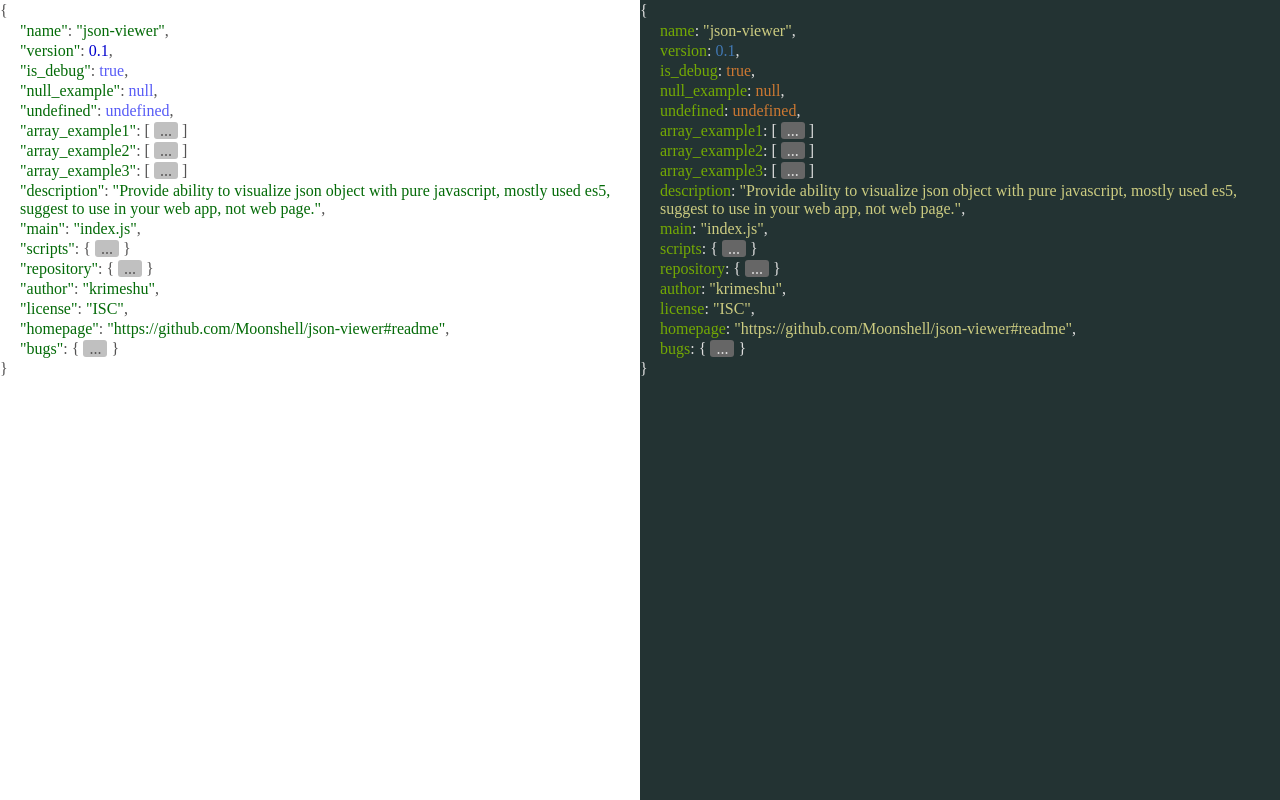
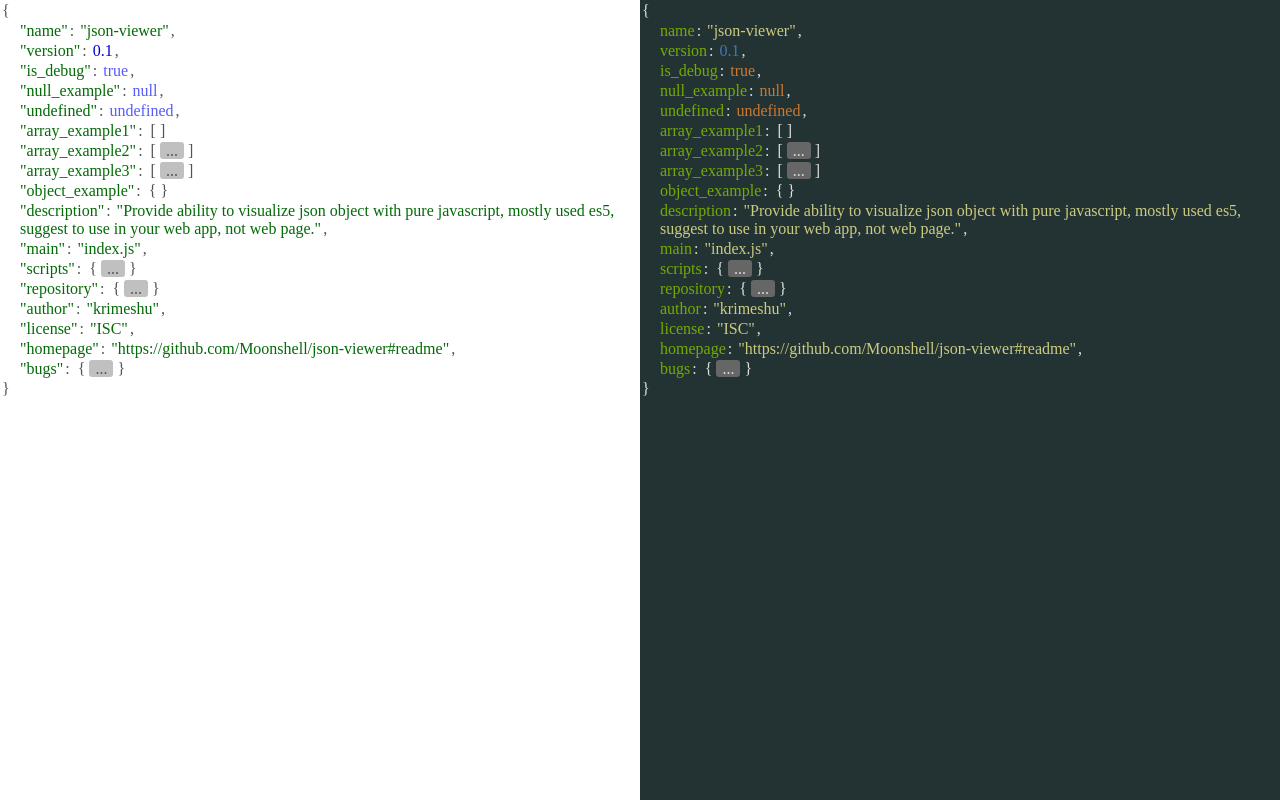
Before and after one commit to krimeshu/json-viewer, a website: page test.html in a window 1280 px wide. Drawn offline with Linux system fonts and the light colour scheme.

Commit message:
优化空对象和空数组等情况的显示效果

```diff
--- a/json-viewer.css
+++ b/json-viewer.css
@@ -7,8 +7,35 @@
 .json-viewer-ellipsis {
     background: #C0C0C0;
     padding: 0 6px;
-    margin: 0 4px;
+    margin: 0 2px;
     border-radius: 3px;
+}
+
+.json-viewer-array-members.collapsed,
+.json-viewer-after-array-members.collapsed,
+.json-viewer-object-members.collapsed,
+.json-viewer-after-object-members.collapsed {
+    display: none;
+}
+
+.json-viewer-bracket, .json-viewer-colon, .json-viewer-comma {
+    margin: 0 2px;
+}
+
+.json-viewer-row .json-viewer-collapse-tag {
+    display: none;
+}
+
+.json-viewer-row.collapsed .json-viewer-collapse-tag {
+    display: inline;
+}
+
+.json-viewer-row.empty .json-viewer-collapse-tag.json-viewer-ellipsis {
+    display: none;
+}
+
+.json-viewer-row.empty .json-viewer-collapse-tag.json-viewer-bracket {
+    display: inline;
 }
 
 .json-viewer-bracket,
@@ -33,21 +60,6 @@
 
 .json-viewer-boolean, .json-viewer-null, .json-viewer-undefined {
     color: #585CF6;
-}
-
-.json-viewer-array-members.collapsed,
-.json-viewer-after-array-members.collapsed,
-.json-viewer-object-members.collapsed,
-.json-viewer-after-object-members.collapsed {
-    display: none;
-}
-
-.json-viewer-row .json-viewer-collapse-tag {
-    display: none;
-}
-
-.json-viewer-row.collapsed .json-viewer-collapse-tag {
-    display: inline;
 }
 
 /****************************************/
--- a/json-viewer.js
+++ b/json-viewer.js
@@ -85,10 +85,11 @@ JSONViewer.prototype = {
         this.eventListener = function (e) {
             var target = e.target,
                 row = target && self._refluxToFind(target, '.json-viewer-row'),
+                isEmpty = row && self._isThis(row, '.empty'),
                 isCollapsed = row && self._isThis(row, '.collapsed'),
                 members = row && self._findNextSibling(row),
                 afterMembers = members && self._findNextSibling(members);
-            if (members && afterMembers &&
+            if (!isEmpty && members && afterMembers &&
                 self._isThis(members, '.json-viewer-array-members,.json-viewer-object-members') &&
                 self._isThis(afterMembers, '.json-viewer-after-array-members,.json-viewer-after-object-members')) {
                 if (isCollapsed) {
@@ -104,17 +105,16 @@ JSONViewer.prototype = {
         };
         this.eventHandler.addEventListener('click', this.eventListener);
     },
-    toJSON: function (target, _depth, _unfinished, _isLast) {
+    toJSON: function (target, _depth, _unfinished, _isLast, _keyName) {
         var buffer = [],
             type = Object.prototype.toString.call(target),
             unfinished = _unfinished || [],
             depth = _depth | 0,
             indentSize = this.indentSize | 0,
             expand = this.expand | 0,
-            quoteKeys = !!this.quoteKeys,
             rowClass = this.rowClass || 'json-viewer-row',
             collapseClass = (expand > 0 && depth >= expand ? ' collapsed' : ''),
-            subCollapseClass = (expand > 0 && depth + 1 >= expand ? ' collapsed' : ''),
+            isEmpty,
             child,
             baseType,
             objectType,
@@ -128,18 +128,7 @@ JSONViewer.prototype = {
                 // 函数不编码
                 break;
             case '[object String]':
-                if (depth === 0) {
-                    buffer.push('<div class="' + rowClass + '">');
-                }
-                buffer.push('<div class="json-viewer-string">');
-                buffer.push('"');
-                buffer.push(target.replace(/"/g, '\\"'));
-                buffer.push('"');
-                buffer.push('</div>');
-                if (_isLast) {
-                    buffer.push('<div class="json-viewer-comma">, </div>');
-                }
-                buffer.push('</div>');  // <div class="json-viewer-row">
+                baseType = 'string';
                 break;
             case '[object Number]':
                 baseType = 'number';
@@ -154,16 +143,15 @@ JSONViewer.prototype = {
                 baseType = 'undefined';
                 break;
             case '[object Array]':
-                if (depth === 0) {
-                    buffer.push('<div class="' + rowClass + collapseClass + '">');
-                }
+                isEmpty = target.length ? '' : ' empty';
+                buffer.push('<div class="' + rowClass + collapseClass + isEmpty + '">');
+                _keyName && this._tryPrependKey(buffer, _keyName);
                 buffer.push('<div class="json-viewer-bracket">[</div>');
                 buffer.push('<div class="json-viewer-collapse-tag json-viewer-ellipsis">...</div>');
                 buffer.push('<div class="json-viewer-collapse-tag json-viewer-bracket">]</div>');
-                buffer.push('</div>');  // <div class="json-viewer-row">
+                buffer.push('</div>');      // <div class="json-viewer-row">
                 buffer.push('<div class="json-viewer-array-members' + collapseClass + '" style="padding-left:' + indentSize + 'px;">');
                 for (i = 0, l = target.length - 1; i <= l; i++) {
-                    buffer.push('<div class="' + rowClass + collapseClass + '">');
                     child = this.toJSON(target[i], depth + 1, unfinished, i < l);
                     buffer.push(child);
                 }
@@ -187,14 +175,6 @@ JSONViewer.prototype = {
                 break;
         }
         if (objectType) {
-            if (depth === 0) {
-                buffer.push('<div class="' + rowClass + collapseClass + '">');
-            }
-            buffer.push('<div class="json-viewer-bracket">{</div>');
-            buffer.push('<div class="json-viewer-collapse-tag json-viewer-ellipsis">...</div>');
-            buffer.push('<div class="json-viewer-collapse-tag json-viewer-bracket">}</div>');
-            buffer.push('</div>');  // <div class="json-viewer-row">
-            buffer.push('<div class="json-viewer-object-members' + collapseClass + '" style="padding-left:' + indentSize + 'px;">');
             var keys = [];
             for (var k in target) {
                 if (target.hasOwnProperty(k)) {
@@ -206,15 +186,17 @@ JSONViewer.prototype = {
                 && !Object.getOwnPropertyDescriptor(target, 'message').enumerable) {
                 keys.splice(0, 0, 'message');
             }
+            isEmpty = keys.length ? '' : ' empty';
+            buffer.push('<div class="' + rowClass + collapseClass + isEmpty + '">');
+            _keyName && this._tryPrependKey(buffer, _keyName);
+            buffer.push('<div class="json-viewer-bracket">{</div>');
+            buffer.push('<div class="json-viewer-collapse-tag json-viewer-ellipsis">...</div>');
+            buffer.push('<div class="json-viewer-collapse-tag json-viewer-bracket">}</div>');
+            buffer.push('</div>');  // <div class="json-viewer-row">
+            buffer.push('<div class="json-viewer-object-members' + collapseClass + '" style="padding-left:' + indentSize + 'px;">');
             for (i = 0, l = keys.length - 1; i <= l; i++) {
                 k = keys[i];
-                buffer.push('<div class="' + rowClass + subCollapseClass + '">');
-                buffer.push('<div class="json-viewer-key">');
-                quoteKeys && buffer.push('"');
-                buffer.push(quoteKeys ? k.replace(/"/g, '\\"') : k);
-                quoteKeys && buffer.push('"');
-                buffer.push('</div><div class="json-viewer-comma">: </div>');
-                child = this.toJSON(target[k], depth + 1, unfinished, i < l);
+                child = this.toJSON(target[k], depth + 1, unfinished, i < l, k);
                 buffer.push(child);
             }
             buffer.push('</div>');      // <div class="json-viewer-object-members">
@@ -226,11 +208,16 @@ JSONViewer.prototype = {
             buffer.push('</div>');      // <div class="json-viewer-row">
         }
         if (baseType) {
-            if (depth === 0) {
-                buffer.push('<div class="' + rowClass + '">');
+            buffer.push('<div class="' + rowClass + '">');
+            _keyName && this._tryPrependKey(buffer, _keyName);
+            buffer.push('<div class="json-viewer-' + baseType + '">');
+            if (baseType === 'string') {
+                buffer.push('"');
+                buffer.push(target.replace(/"/g, '\\"'));
+                buffer.push('"');
+            } else {
+                buffer.push(String(target));
             }
-            buffer.push('<div class="json-viewer-' + baseType + '">');
-            buffer.push(String(target));
             buffer.push('</div>');
             if (_isLast) {
                 buffer.push('<div class="json-viewer-comma">, </div>');
@@ -239,5 +226,13 @@ JSONViewer.prototype = {
         }
         unfinished.pop();
         return buffer.join('');
+    },
+    _tryPrependKey: function (buffer, key) {
+        var quoteKeys = !!this.quoteKeys;
+        buffer.push('<div class="json-viewer-key">');
+        quoteKeys && buffer.push('"');
+        buffer.push(quoteKeys ? key.replace(/"/g, '\\"') : key);
+        quoteKeys && buffer.push('"');
+        buffer.push('</div><div class="json-viewer-comma">: </div>');
     }
 };
--- a/package.json
+++ b/package.json
@@ -1,6 +1,6 @@
 {
   "name": "json-viewer",
-  "version": "1.0.0",
+  "version": "1.0.2",
   "description": "Provide ability to visualize json object with pure javascript, mostly used es5, suggest to use in your web app, not web page.",
   "main": "json-viewer.js",
   "scripts": {
--- a/test.html
+++ b/test.html
@@ -30,6 +30,7 @@
         "array_example1": [],
         "array_example2": [1],
         "array_example3": [1, 2, 3],
+        "object_example": {},
         "description": "Provide ability to visualize json object with pure javascript, mostly used es5, suggest to use in your web app, not web page.",
         "main": "index.js",
         "scripts": {
```
